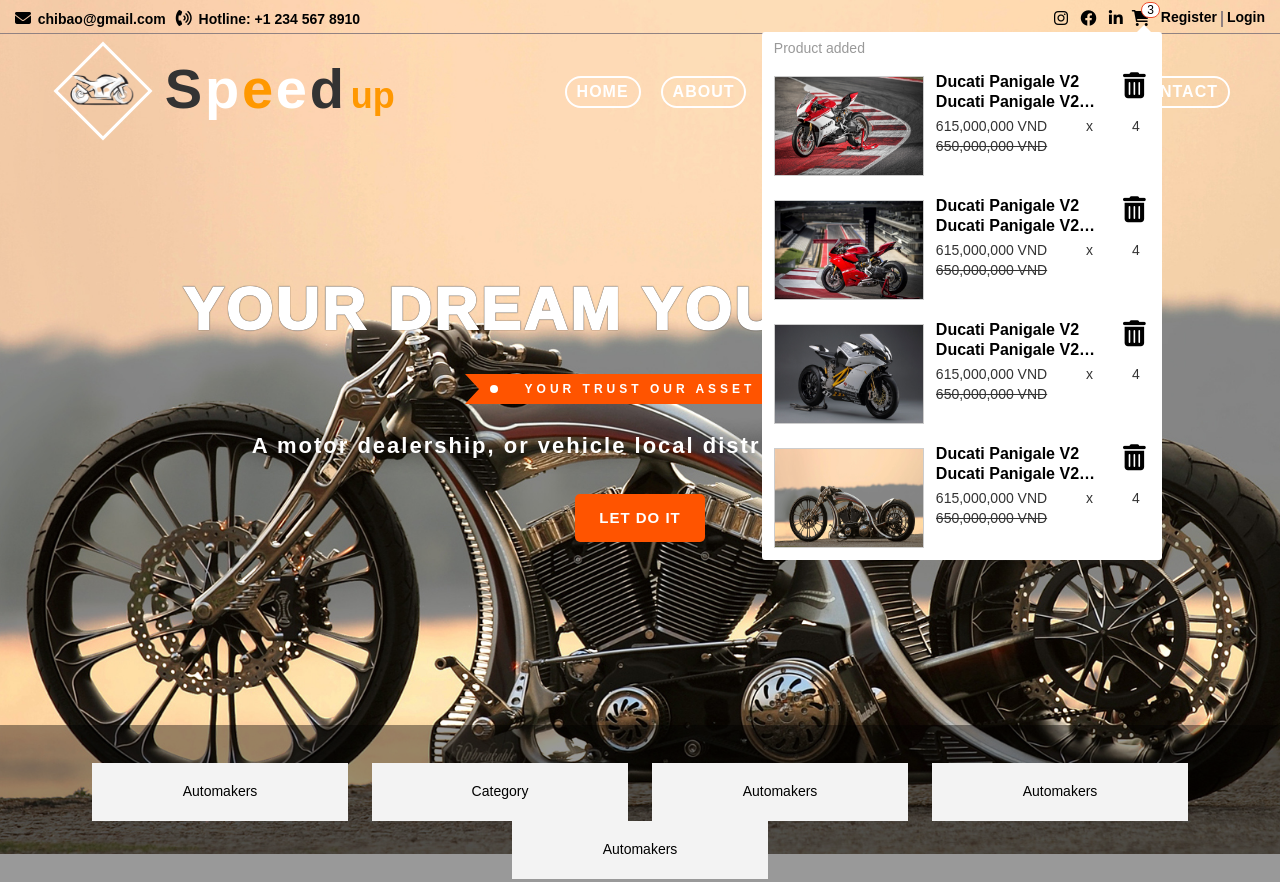
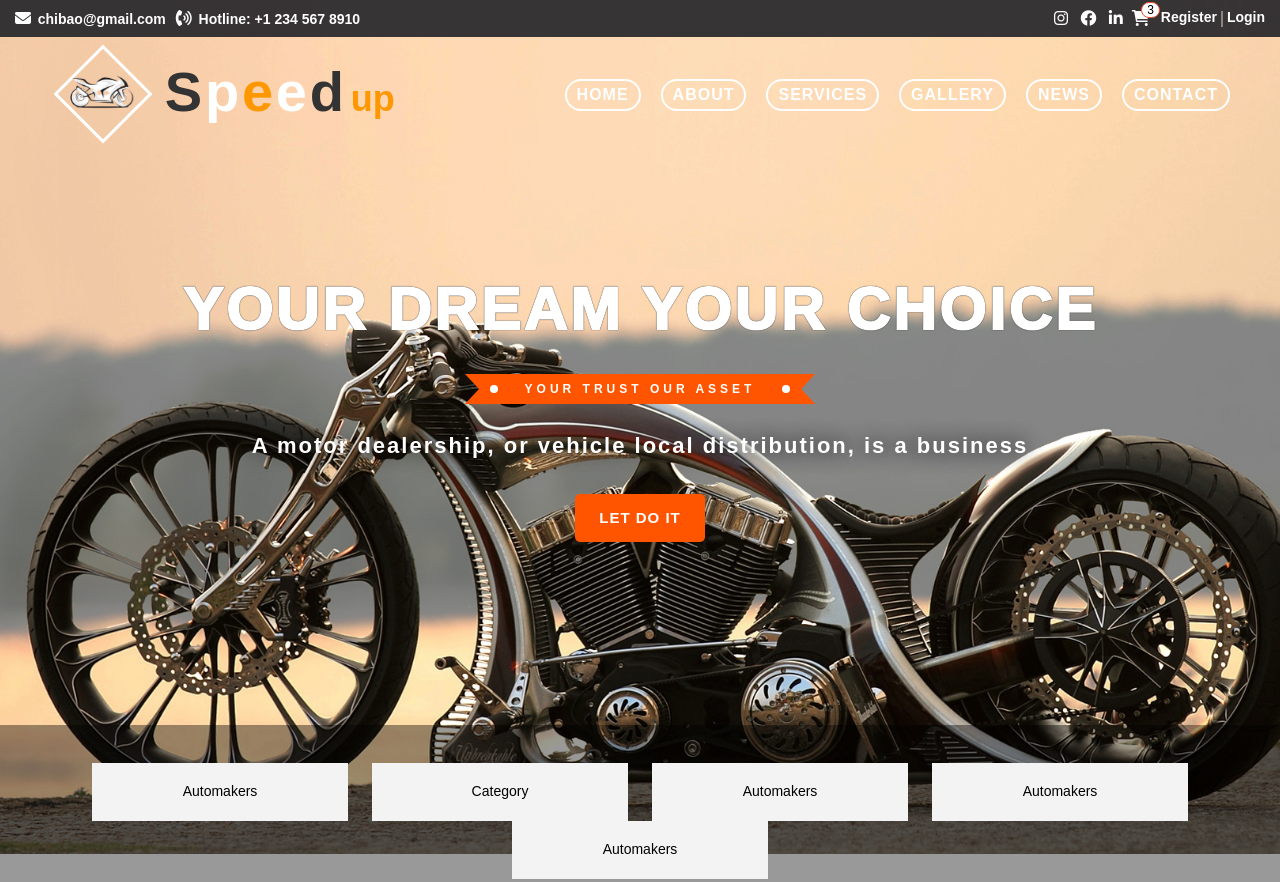
Before and after one commit to NotAfraiddd/Motors, a plain HTML site: page index.html in a window 1280 px wide. Shown: the top 882 px of the page. Drawn offline with nearby package versions, Linux system fonts and the light colour scheme.

Commit message:
da fix chu va them animation

```diff
--- a/css/base.css
+++ b/css/base.css
@@ -38,6 +38,8 @@ ul{
     letter-spacing: 4px;
     position: relative;
     margin-bottom: 34px;
+    animation: fadeInUp linear 1s;
+
 }
 
 .header__title-sub-circle{
@@ -70,3 +72,16 @@ ul{
     justify-content: center;
     align-items: center;
 }
+
+
+/* Animation */
+@keyframes fadeInUp {
+    from {
+        opacity: 0;
+        transform: translateY(20px);
+    }
+    to {
+        opacity: 1;
+        transform: translateY(0);
+    }
+}
--- a/css/index.css
+++ b/css/index.css
@@ -88,7 +88,7 @@
 }
 
 .header__item:hover .header__item-link{
-  color: #ee4d2d;
+  color: var(--banners-color);
 }
 
 .header__item-link{
@@ -106,8 +106,9 @@
 .header__detail{
   display: flex;
   justify-content: space-between;
-  padding-top: 6px;
-  border-bottom: 1px solid #918282;
+  padding: 6px 0 4px;
+  background-color: #26262beb;
+  color: #fff;
 }
 
 .header__detail-list{
@@ -137,9 +138,13 @@
 
 .header__detail-socials{
   text-decoration: none;
-  color: var(--black-color);
+  color: var(--white-color);
   font-size: 1.6rem;
   margin: 0 4px;
+}
+
+.header__detail-item .header__detail-socials:hover{
+  opacity: 0.6 ;
 }
 
 .header__detail-item--separate::after{
@@ -162,13 +167,14 @@
   position: absolute;
   padding: 1px 5px;
   background-color: var(--white-color);
-  color: var(--primary-color);
+  color: var(--black-color);
   font-size: 1.2rem;
   line-height: 1.2rem;
   border-radius: 10px;
   border: 1px solid #EE4D2D;
   top: -8px;
   right: -6px;
+  cursor: pointer;
 }
 
 .header__detail-item--distance{
@@ -181,6 +187,11 @@
   cursor: pointer;
 }
 
+.header__detail-item:nth-child(1),
+.header__detail-item:nth-child(2) {
+  cursor: default;
+}
+
 /* cart */
 
 .header__cart{
@@ -190,6 +201,8 @@
 .header__cart:hover .header__cart-list,
 .header__cart:hover .header__cart-list--no-cart{
   display: block;
+  animation: fadeInUp linear 0.3s;
+
 }
 
 .header__cart-list--no-cart .header__cart--no-cart-img,
@@ -198,15 +211,15 @@
 }
 
 .header__cart-list{
-  display: block;
+  display: none;
   position: absolute;
-  width: 400px;
-  background-color: var(--white-color);
-  top: 22px;
-  right: -8px;
+  width: 410px;
+  top: 30px;
+  right: -7px;
   background-color: var(--white-color);
   z-index: 1;
-  border-radius: 3px;
+  border-radius: 4px;
+  padding-bottom: 40px;
 }
 
 .header__cart-list::after{
@@ -215,8 +228,8 @@
   position: absolute;
   border: 12px solid;
   border-color: transparent transparent var(--white-color) transparent;
-  top: -19px;
-  right: 6px;
+  top: -21px;
+  right: 7px;
 }
 
 .header__cart-list--no-cart{
@@ -250,6 +263,7 @@
   height: 100px;
   margin: 12px;
   border: 1px solid #ccc;
+  border-radius: 4px;
 }
 
 .header__cart-item{
@@ -275,6 +289,11 @@
   width: 180px;
 }
 
+.header__cart-list-items{
+  max-height: 56vh;
+  overflow-y: auto;
+}
+
 .header__cart-infor-price{
   font-size: 1.4rem;
   line-height: 2rem;
@@ -283,7 +302,7 @@
   -webkit-box-orient: vertical;
   -webkit-line-clamp: 2;
   margin-top: 4px;
-  color: var(--text-color);
+  color: #8c7970;
   width: calc(100% + 24px);
 }
 
@@ -291,6 +310,7 @@
   display: flex;
   justify-content: space-between;
   width: calc(100% + 30px);
+  color: var(--black-color);
 }
 
 .header__cart-icon{
@@ -306,6 +326,19 @@
   justify-content: space-between;
 }
 
+.header__cart-item-category{
+  color: var(--text-color);
+}
+
+.header__cart::after{
+  content: "";
+  display: block;
+  position: absolute;
+  top: 17px;
+  width: 45px;
+  height: 20px;
+  left: -25px;
+}
 
 /* header__main */
 .header__main{
@@ -317,7 +350,6 @@
   top: 280px;
   left: 50%;
   transform: translateX(-50%);
-
 }
 
 .header__title{
@@ -328,6 +360,8 @@
   line-height: 6rem;
   width: 1200px;
   text-shadow: 0 0 1px black;
+  animation: fadeInUp linear 1s;
+
 }
 
 .header__title-sub::before{
@@ -358,6 +392,8 @@
   text-shadow: 0 0 20px black;
   letter-spacing: 2px;
   margin-bottom: 40px;
+  animation: fadeInUp linear 1s;
+
 }
 
 .header__title-btn{
@@ -367,6 +403,8 @@
   margin: 0 auto;
   font-weight: 700;
   letter-spacing: 1px;
+  animation: fadeInUp linear 1s;
+
 }
 
 /* form__options */
--- a/index.html
+++ b/index.html
@@ -63,7 +63,9 @@
                                                         <span class="header__cart-infor-multiply">x</span>
                                                         <span class="header__cart-infor-quantity">4</span>
                                                     </div>
-                                                    <span class="header__cart-item-price price-old">650,000,000 VND</span>
+                                                    <i class="header__cart-item-price price-old">650,000,000 VND</i>
+                                                    <p class="header__cart-item-category">Category: Sportbike</p>
+
                                                 </div>
                                             </div>
                                         </div>
@@ -82,7 +84,9 @@
                                                         <span class="header__cart-infor-multiply">x</span>
                                                         <span class="header__cart-infor-quantity">4</span>
                                                     </div>
-                                                    <span class="header__cart-item-price price-old">650,000,000 VND</span>
+                                                    <i class="header__cart-item-price price-old">650,000,000 VND</i>
+                                                    <p class="header__cart-item-category">Category: Sportbike</p>
+
                                                 </div>
                                             </div>
                                         </div>
@@ -101,7 +105,8 @@
                                                         <span class="header__cart-infor-multiply">x</span>
                                                         <span class="header__cart-infor-quantity">4</span>
                                                     </div>
-                                                    <span class="header__cart-item-price price-old">650,000,000 VND</span>
+                                                    <i class="header__cart-item-price price-old">650,000,000 VND</i>
+                                                    <p class="header__cart-item-category">Category: Sportbike</p>
                                                 </div>
                                             </div>
                                         </div>
@@ -120,7 +125,9 @@
                                                         <span class="header__cart-infor-multiply">x</span>
                                                         <span class="header__cart-infor-quantity">4</span>
                                                     </div>
-                                                    <span class="header__cart-item-price price-old">650,000,000 VND</span>
+                                                    <i class="header__cart-item-price price-old">650,000,000 VND</i>
+                                                    <p class="header__cart-item-category">Category: Naked</p>
+
                                                 </div>
                                             </div>
                                         </div>
```
